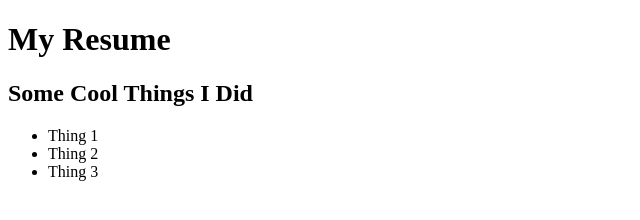
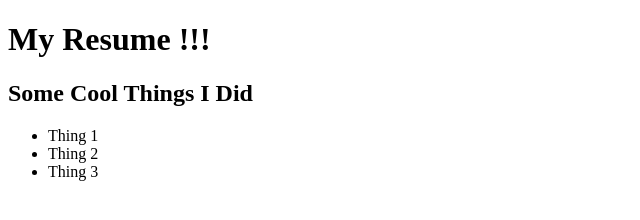
Before and after one commit to javaday/Resume, a plain HTML site: page index.html in a window 1280 px wide. Shown: the full height of the page, 0-640 px from the left. Drawn offline with Linux system fonts and the light colour scheme.

Commit message:
conflict test

```diff
--- a/index.html
+++ b/index.html
@@ -10,7 +10,7 @@
 
 <body>
 	<header>
-		<h1>My Resume</h1>
+		<h1>My Resume !!!</h1>
 	</header>
 	<div>
 		<h2>Some Cool Things I Did</h2>
```
